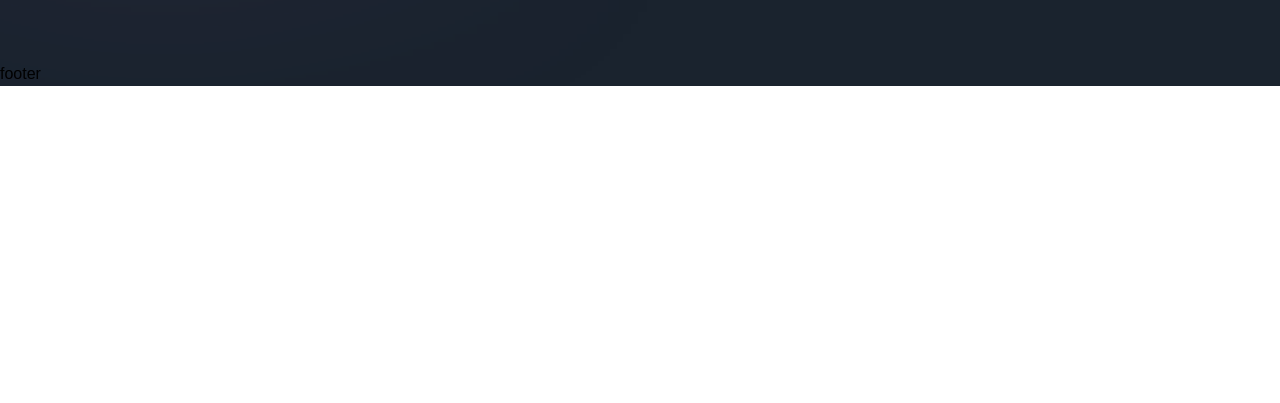
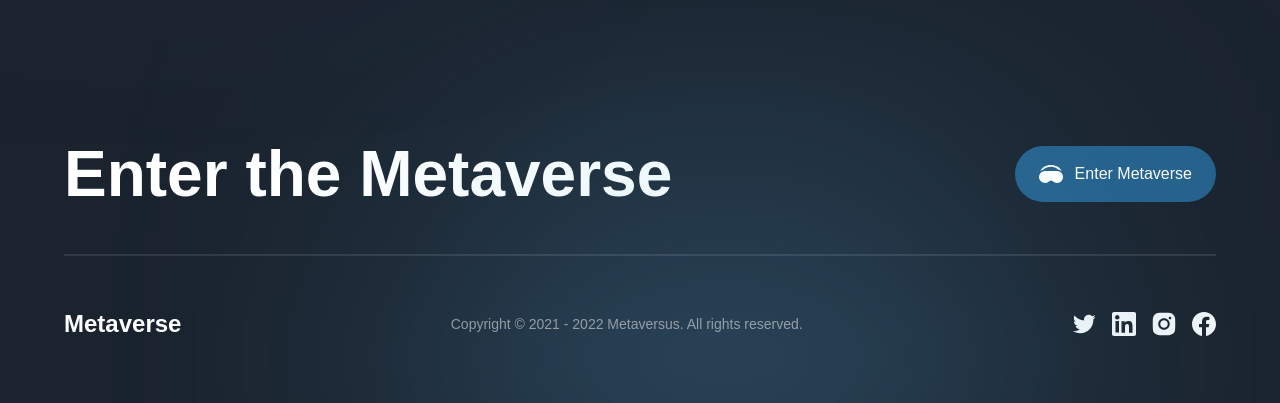
Before and after one commit to AmirZarei2002/metaverse, a Next.js app: page / in a window 1280 px wide. Shown: the part 7058-7461 px from the top of the page. Before the commit the page ends 7144 px from the top, so only its background shows below. Built offline with nearby package versions, Linux system fonts and the light colour scheme; a web font is replaced by a local one.

Commit message:
Footer implemented

```diff
--- a/components/Footer.jsx
+++ b/components/Footer.jsx
@@ -1,9 +1,60 @@
 'use client';
 
+import { socials } from '@/constants';
+import styles from '@/styles';
+import { footerVariants } from '@/utils/motion';
+import { motion } from 'framer-motion';
+
 const Footer = () => (
-  <footer>
-    footer
-  </footer>
+    <motion.footer
+        variants={footerVariants}
+        initial="hidden"
+        whileInView="show"
+        className={`${styles.paddings} py-8 relative`}
+    >
+        <div className="footer-gradient" />
+        <div className={`${styles.innerWidth} mx-auto flex flex-col gap-8`}>
+            <div className="flex items-center justify-between flex-wrap gap-5">
+                <h4 className="font-bold md:text-[64px] text-[44px] text-white">
+                    Enter the Metaverse
+                </h4>
+                <button
+                    className="flex items-center py-4 px-6 h-fit bg-[#25618b] rounded-[32px] gap-[12px]"
+                    type="button"
+                >
+                    <img
+                        src="/headset.svg"
+                        alt="headset"
+                        className="w-[24px] object-contain"
+                    />
+                    <span className="font-normal text-[16px] text-white capitalize">
+                        enter metaverse
+                    </span>
+                </button>
+            </div>
+            <div className="flex flex-col">
+                <div className="mb-[50px] h-[2px] bg-white opacity-10" />
+                <div className="flex items-center justify-between flex-wrap gap-4">
+                    <h4 className="font-extrabold text-[24px] text-white">
+                        Metaverse
+                    </h4>
+                    <p className="font-normal text-white opacity-50 text-[14px]">
+                        Copyright © 2021 - 2022 Metaversus. All rights reserved.
+                    </p>
+                    <div className="flex gap-4">
+                        {socials.map((social) => (
+                            <img
+                                key={social.name}
+                                src={social.url}
+                                alt={social.name}
+                                className="w-[24px] h-[24px] object-contain cursor-pointer"
+                            />
+                        ))}
+                    </div>
+                </div>
+            </div>
+        </div>
+    </motion.footer>
 );
 
 export default Footer;
```
